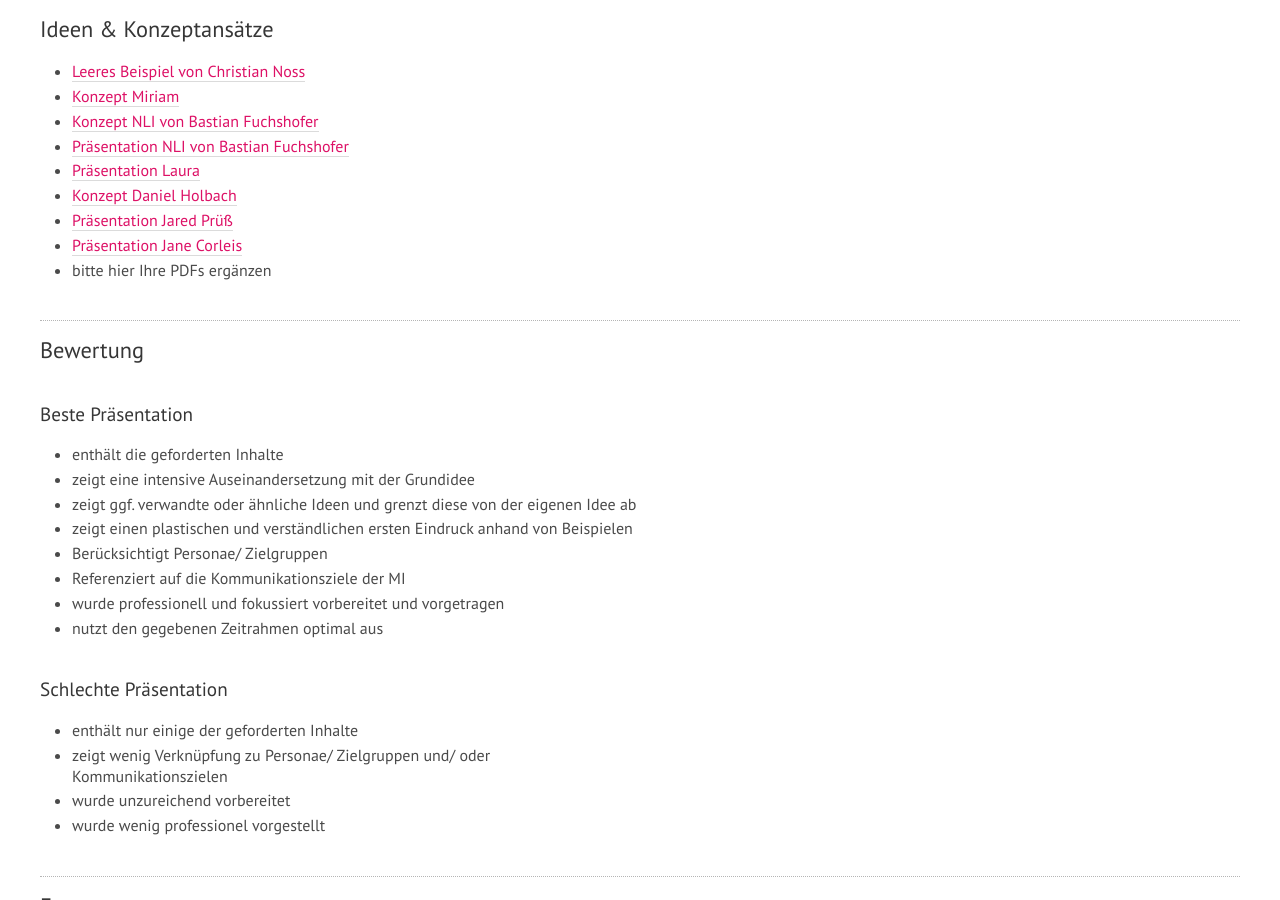
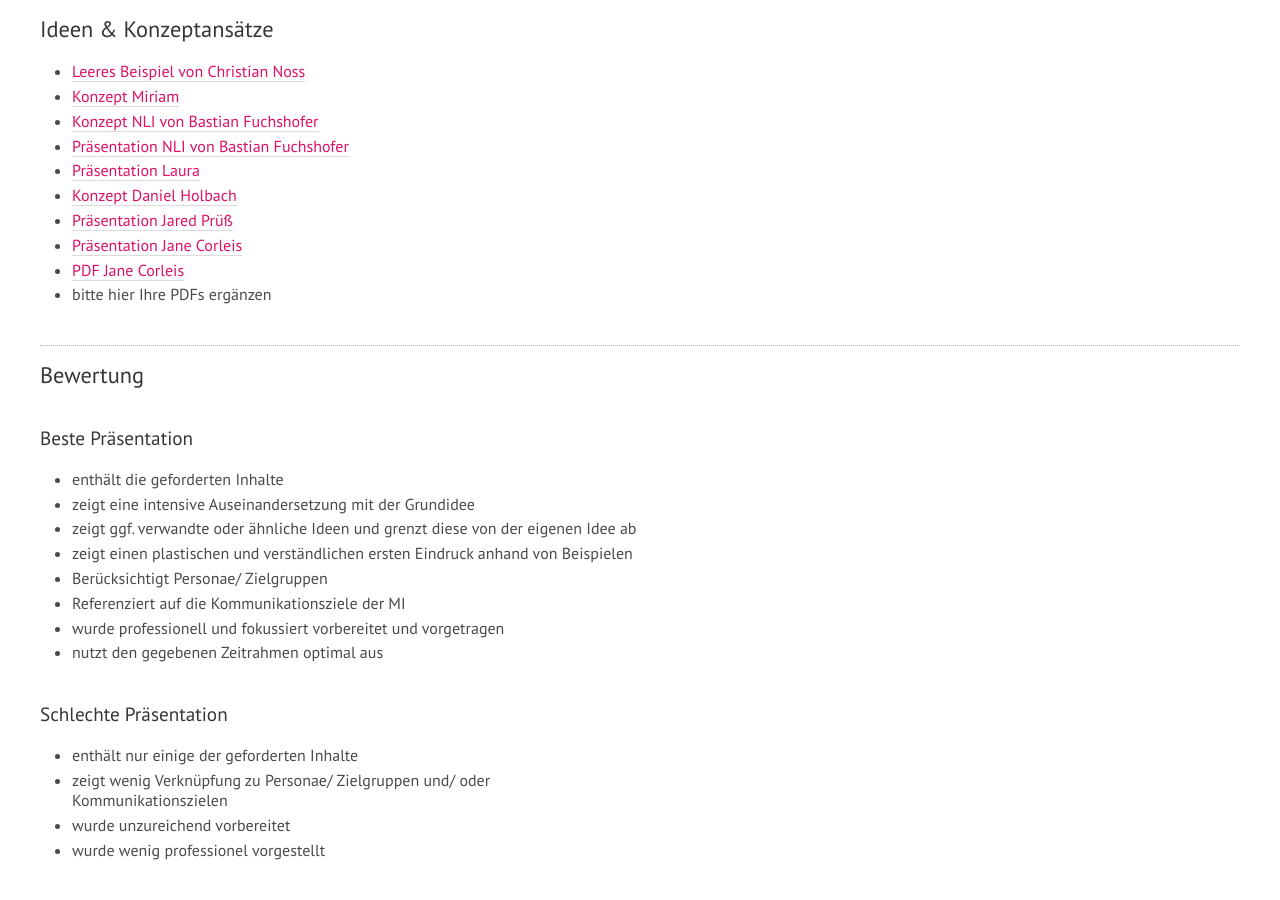
Before and after one commit to th-koeln/mi-wpf-digitale-kommunikation, a Jekyll site: the page built from _lehrveranstaltungen/fr-praesentation-ideen.md, in a window 1280 px wide and 900 px high, scrolled down 811 px. Built offline with Jekyll 4.4.1, drawn with Linux system fonts in a browser that asks for light colours; nearby versions of some CDN libraries.

Commit message:
Update fr-praesentation-ideen.md

```diff
--- a/_lehrveranstaltungen/fr-praesentation-ideen.md
+++ b/_lehrveranstaltungen/fr-praesentation-ideen.md
@@ -32,6 +32,7 @@ Dazu bitte ein kurzes PDF erstellen und hier verlinken. Das PDF bitte auch ausge
 - [Konzept Daniel Holbach](../../download/Konzept - Oeffentliche Wirkung der Medieninformatik - Daniel Holbach.pdf)
 - [Präsentation Jared Prüß](../../download/VisuelleObjekte-Praese.pdf)
 - [Präsentation Jane Corleis](../../download/Jane_dk_Praesentation.pdf)
+- [PDF Jane Corleis](../../download/Jane_dk_PDF.pdf)
 - bitte hier Ihre PDFs ergänzen
 
 ## Bewertung
```
